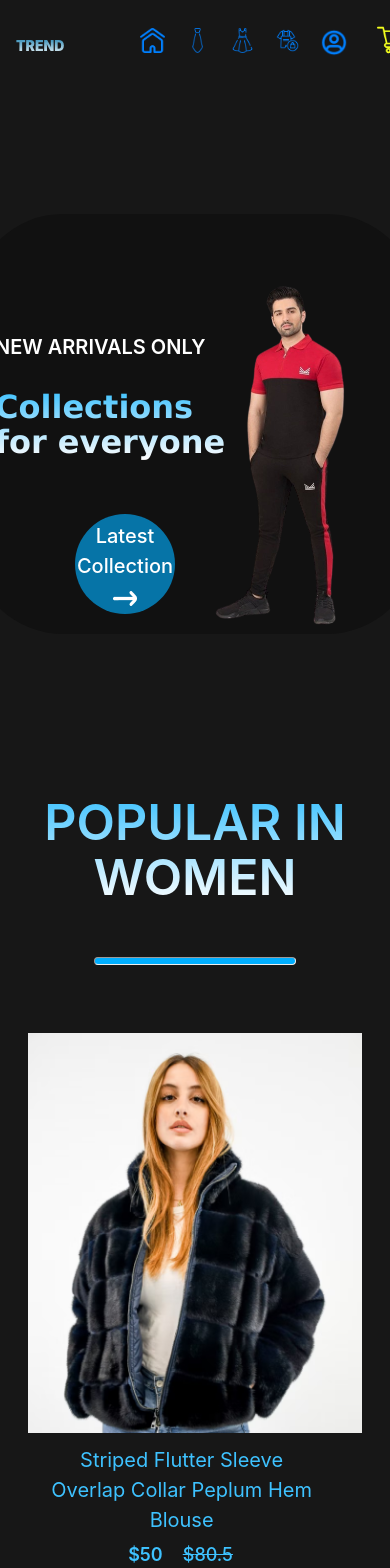
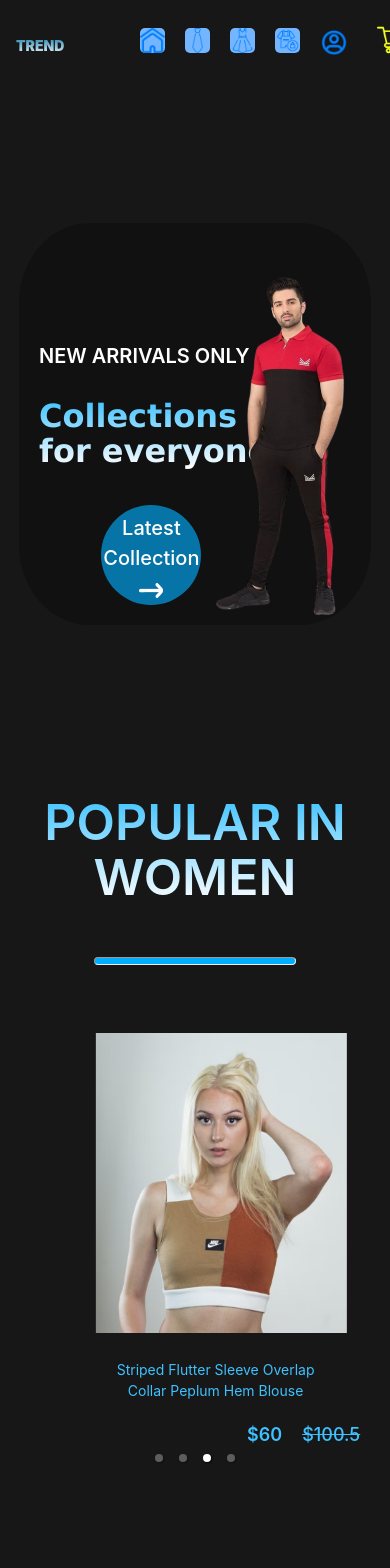
Before and after one commit to DontStopPrograming/e-commerce-clothing, a React (Vite) app: page / in a window 390 px wide. Shown: the top 1568 px of the page. Built offline with nearby package versions, Linux system fonts and the light colour scheme.

Commit message:
error fixed

```diff
--- a/src/components/Hero/hero.css
+++ b/src/components/Hero/hero.css
@@ -151,6 +151,7 @@ h2 {
         margin: 0;
         padding: 20px;
         border-radius: 20%;
+        width: 80%;
         background: #111111;
     }
 
--- a/src/components/Item/item.css
+++ b/src/components/Item/item.css
@@ -4,7 +4,7 @@
 }
 
 .item p {
-    margin: 6px 20px;
+    margin: 10px 30px;
     width: 80%;
 
 }
@@ -12,7 +12,7 @@
 .item-prices {
     display: flex;
     gap: 20px;
-    margin-left: 100px;
+    margin-left: 60%;
     margin-bottom: 30px;
 
 }
@@ -53,10 +53,19 @@
 
     }
 
+    .item p {
+        margin: 20px;
+        width: 80%;
+        font-size: 14px;
+        text-align: center;
+    }
+
     .item img {
-        height: 400px;
+        width: 300px;
+        height: 300px !important;
         display: block;
-        object-fit: cover;
+        object-fit: contain;
+
     }
 
     .item a {
--- a/src/components/Navbar/navbar.css
+++ b/src/components/Navbar/navbar.css
@@ -103,8 +103,8 @@
 
     .nav-menu img {
         width: 100%;
-
-
+        background: rgb(116, 181, 255);
+        border-radius: 5px;
         object-fit: cover;
 
         width: 25px;
--- a/src/components/NewCollections/NewCollections.jsx
+++ b/src/components/NewCollections/NewCollections.jsx
@@ -1,20 +1,50 @@
 import PropTypes from 'prop-types'
+
+import { useState, useEffect } from 'react'
+import { Carousel } from 'react-responsive-carousel'
+import 'react-responsive-carousel/lib/styles/carousel.min.css'
 
 import new_collection from '../assets/new_collections'
 import './newCollections.css'
 import { Item } from '../Item/Item'
 
+
 export const NewCollections = () => {
+
+    const [stateWidth, setStateWidth] = useState(window.innerWidth)
+
+    useEffect(() => {
+        const handleResize = () => {
+            setStateWidth(window.innerWidth)
+        }
+        window.addEventListener('resize', handleResize)
+        return () => {
+            window.removeEventListener('resize', handleResize)
+        }
+    }, [])
 
     return (
         <div className='new-collections'>
             <h1> NEW COLLECTIONS </h1>
 
-            <div className='collections'>
-                {new_collection.map((item, id) => {
-                    return <Item key={id} id={id} name={item.name} image={item.image} new_price={item.new_price} old_price={item.old_price} />
-                })}
-            </div>
+            {window.innerWidth <= 768 ? (
+                <div className='collections'>
+                    <Carousel autoPlay={true} showArrows={true} showThumbs={false} infiniteLoop={true}>
+                        {new_collection.map((item, id) => {
+                            return <Item key={id} id={id} name={item.name} image={item.image} new_price={item.new_price} old_price={item.old_price} />
+                        })}
+
+                    </Carousel>
+                </div>
+            ) : (
+
+                <div className='collections'>
+                    {new_collection.map((item, id) => {
+                        return <Item key={id} id={id} name={item.name} image={item.image} new_price={item.new_price} old_price={item.old_price} />
+                    })}
+                </div>
+
+            )}
 
         </div>
     )
--- a/src/components/NewCollections/newCollections.css
+++ b/src/components/NewCollections/newCollections.css
@@ -39,4 +39,16 @@
     gap: 30px;
 }
 
-@media (max-width: 768px) {}
+
+
+@media (max-width: 768px) {
+
+    .collections {
+        display: flex;
+        grid-template-columns: none;
+        margin-top: 50px;
+        gap: 30px;
+    }
+
+
+}
--- a/src/components/Offers/offers.css
+++ b/src/components/Offers/offers.css
@@ -56,6 +56,11 @@
     padding-top: 50px;
 }
 
+.offers-right img {
+    object-fit: cover;
+}
+
+
 @media (max-width: 768px) {
 
     .offers {
@@ -90,4 +95,9 @@
 
     }
 
+    .offers-right img {
+        width: 200px;
+
+    }
+
 }
--- a/src/components/Popular/Popular.jsx
+++ b/src/components/Popular/Popular.jsx
@@ -41,7 +41,7 @@ export const Popular = () => {
 
                 {window.innerWidth <= 768 ? (
                     <div className='slide-container'>
-                        <Carousel showArrows={true} showThumbs={false}>
+                        <Carousel autoPlay={true} showArrows={true} showThumbs={false} infiniteLoop={true}>
                             {data_product.map((item, i) => (
 
                                 <Item key={i} id={item.id} name={item.name} image={item.image} new_price={item.new_price} old_price={item.old_price} />
--- a/src/components/Popular/popular.css
+++ b/src/components/Popular/popular.css
@@ -62,6 +62,7 @@
         transition: transform 0.5s ease;
         overflow: hidden;
         color: #00aeff;
+
     }
 
 
@@ -78,7 +79,6 @@
 
     .control-arrow {
         padding: 0;
-        background: rgb(156, 149, 248) !important;
         width: 0px;
         height: 0px;
         visibility: hidden;
```
